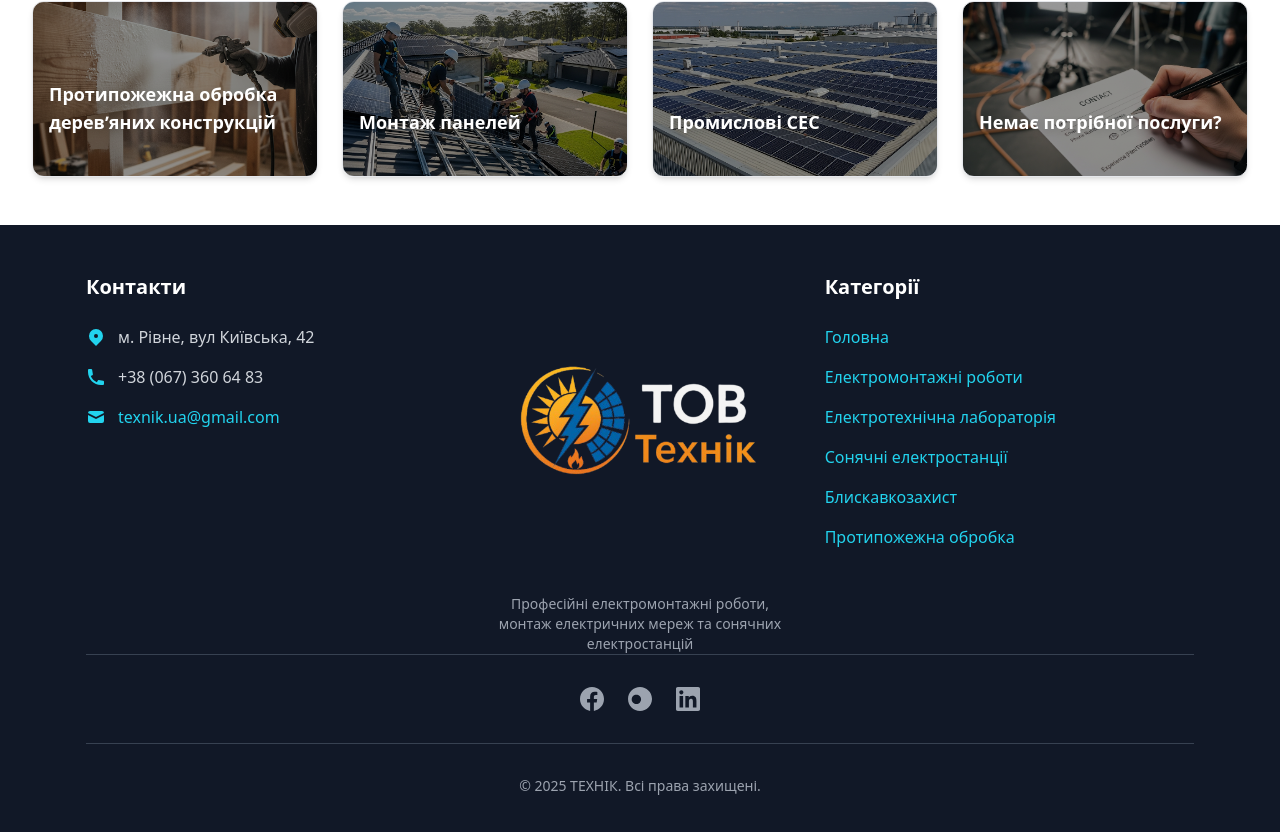
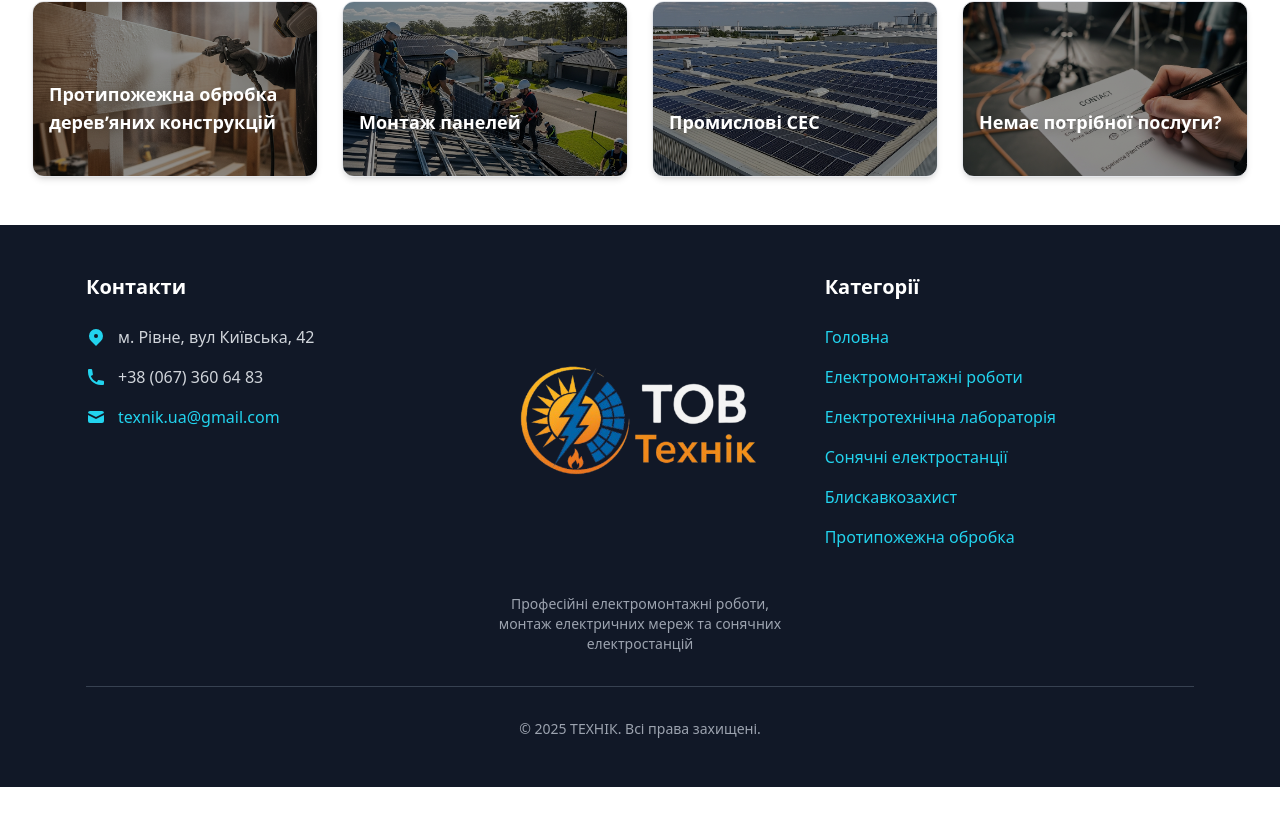
Before and after one commit to Natali993/texnic, a Next.js app: page / in a window 1280 px wide. Shown: the part 2647-3479 px from the top of the page. After the commit the page ends 3434 px from the top, so only its background shows below. Built offline with nearby package versions, Linux system fonts and the light colour scheme.

Commit message:
chore: hide sotial links

```diff
--- a/src/app/Footer.tsx
+++ b/src/app/Footer.tsx
@@ -96,7 +96,7 @@ const CategoriesMenu = () => {
 
 const SocialLinks = () => {
   return (
-    <div className="flex justify-center space-x-6 pt-8 border-t border-gray-700">
+    <div className="flex hidden justify-center space-x-6 pt-8 border-t border-gray-700">
       <a
         href="#"
         className="text-gray-400 hover:text-cyan-400 transition-colors duration-300"
```
